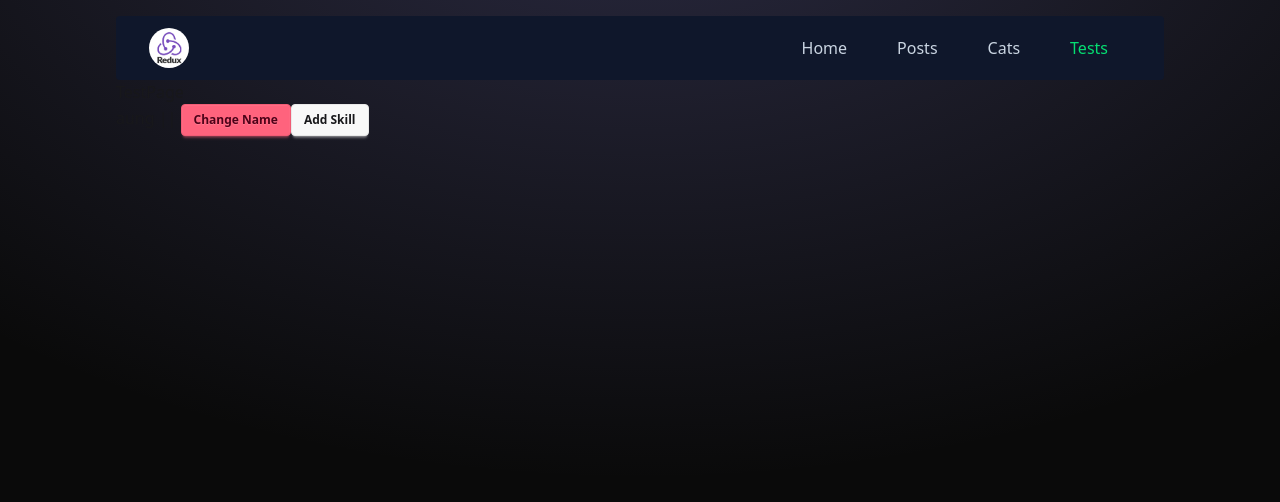
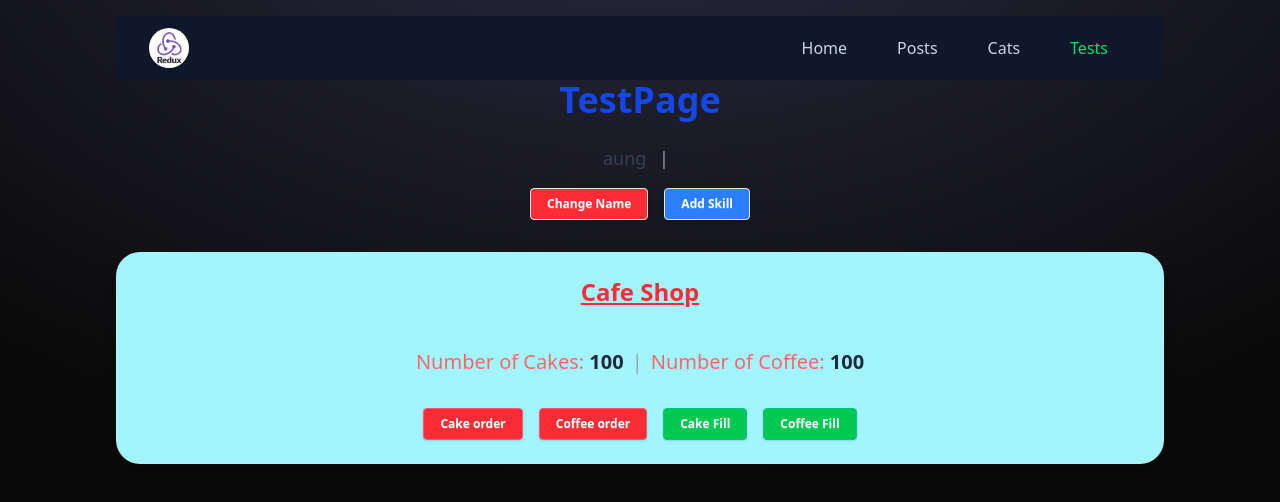
Before and after one commit to aungNyeinChan93/react_redux-toolkit_04, a React (Vite) app: page /tests in a window 1280 px wide. Shown: the top 502 px of the page. Built offline with nearby package versions, Linux system fonts and the light colour scheme; no server answers.

Commit message:
test:create custome cafeHook used by useReducer

```diff
--- /dev/null
+++ b/src/hooks/useCafeShop.jsx
@@ -0,0 +1,29 @@
+import React, { useReducer } from "react";
+
+const useCafeShop = () => {
+  const initialState = {
+    cakes: 100,
+    coffees: 100,
+  };
+
+  const cafeReducer = (state, action) => {
+    if (action.type === "CAKE_ORDER") {
+      return { ...state, cakes: state.cakes - action.payload };
+    }
+    if (action.type === "COFFEE_ORDER") {
+      return { ...state, coffees: state.coffees - action.payload };
+    }
+    if (action.type === "FILL_CAKE") {
+      return { ...state, cakes: state.cakes + action.payload };
+    }
+    if (action.type === "FILL_COFFEE") {
+      return { ...state, coffees: state.coffees + action.payload };
+    }
+    return state;
+  };
+  const [cafeState, cafeDispatch] = useReducer(cafeReducer, initialState);
+
+  return { cafeState, cafeDispatch };
+};
+
+export default useCafeShop;
--- a/src/pages/TestPage.jsx
+++ b/src/pages/TestPage.jsx
@@ -1,14 +1,26 @@
 import React from "react";
 import useTestReducer from "../hooks/useTestReducer";
+// import cakeStore from "../tests/test_orderCake";
+import useCafeShop from "../hooks/useCafeShop";
 
 const TestPage = () => {
   const { testState, testDispatch } = useTestReducer();
+
+  const { cafeState, cafeDispatch } = useCafeShop();
+
   return (
     <React.Fragment>
-      <h1>TestPage</h1>
-      {testState?.name} || {testState?.skills}
+      <h1 className="text-4xl font-bold mb-6 text-center text-blue-700">
+        TestPage
+      </h1>
+      <div className="flex flex-col items-center space-y-2 mb-6">
+        <span className="text-lg text-gray-700">
+          {testState?.name} <span className="mx-2 text-gray-400">|</span>{" "}
+          {testState?.skills}
+        </span>
+        <div className="flex space-x-4 mt-2">
           <button
-        className="btn btn-sm btn-error"
+            className="btn btn-sm bg-red-500 hover:bg-red-600 text-white px-4 py-2 rounded shadow"
             onClick={() =>
               testDispatch({ type: "TEST1", payload: "aung nyien chan" })
             }
@@ -16,13 +28,71 @@ const TestPage = () => {
             Change Name
           </button>
           <button
-        className="btn btn-sm "
+            className="btn btn-sm bg-blue-500 hover:bg-blue-600 text-white px-4 py-2 rounded shadow"
             onClick={() =>
               testDispatch({ type: "ADD_SKILL", payload: "skill one" })
             }
           >
             Add Skill
           </button>
+        </div>
+      </div>
+      <section className="p-6 w-full my-8 bg-cyan-200 min-h-[200px] rounded-3xl shadow-lg">
+        <h3 className="text-center text-2xl font-semibold text-red-500 underline mb-4">
+          Cafe Shop
+        </h3>
+        <div className="flex justify-center items-center">
+          <div>
+            <div>
+              <p className="p-2 rounded text-xl mt-4 text-red-400 text-center">
+                Number of Cakes:{" "}
+                <span className="font-bold text-gray-800">
+                  {cafeState.cakes}
+                </span>
+                <span className="mx-2 text-gray-400">|</span>
+                Number of Coffee:{" "}
+                <span className="font-bold text-gray-800">
+                  {cafeState.coffees}
+                </span>
+              </p>
+            </div>
+            <div className="flex flex-wrap justify-center items-center gap-4 mt-6">
+              <button
+                className="btn btn-error btn-sm bg-red-500 hover:bg-red-600 text-white px-4 py-2 rounded shadow"
+                onClick={() =>
+                  cafeDispatch({ type: "CAKE_ORDER", payload: 19 })
+                }
+              >
+                Cake order
+              </button>
+              <button
+                className="btn btn-error btn-sm bg-red-500 hover:bg-red-600 text-white px-4 py-2 rounded shadow"
+                onClick={() =>
+                  cafeDispatch({ type: "COFFEE_ORDER", payload: 1 })
+                }
+              >
+                Coffee order
+              </button>
+              <button
+                className="btn btn-success btn-sm bg-green-500 hover:bg-green-600 text-white px-4 py-2 rounded shadow"
+                onClick={() =>
+                  cafeDispatch({ type: "FILL_CAKE", payload: 1000 })
+                }
+              >
+                Cake Fill
+              </button>
+              <button
+                className="btn btn-success btn-sm bg-green-500 hover:bg-green-600 text-white px-4 py-2 rounded shadow"
+                onClick={() =>
+                  cafeDispatch({ type: "FILL_COFFEE", payload: 1000 })
+                }
+              >
+                Coffee Fill
+              </button>
+            </div>
+          </div>
+        </div>
+      </section>
     </React.Fragment>
   );
 };
--- a/src/tests/test_orderCake.js
+++ b/src/tests/test_orderCake.js
@@ -1,21 +1,24 @@
 import { legacy_createStore } from "redux";
 
-
+// asign waiter
 const waiterReducer = (state = { cake: 100 }, action) => {
     if (action.type === 'CAKEORDER') {
         return { ...state, cake: state.cake - action.payload }
     };
+    if (action.type === 'FILLSTOCK') {
+        return { ...state, cake: state.cake + action.payload }
+    };
     return state;
 };
 
-
+// open cakeStore
 const cakeStore = legacy_createStore(waiterReducer);
 
-
-cakeStore.subscribe(() => console.log(cakeStore.getState()));
-
+// order records
+const unsubscribe = cakeStore.subscribe(() => console.log(cakeStore.getState()));
 console.log(cakeStore.getState());
 
+// orders action
 const customerOrder = () => {
     return { type: "CAKEORDER", payload: 3 }
 };
@@ -23,6 +26,11 @@ const customerOrder = () => {
 cakeStore.dispatch((customerOrder()));
 cakeStore.dispatch((customerOrder()));
 cakeStore.dispatch((customerOrder()));
+cakeStore.dispatch({ type: 'FILLSTOCK', payload: 100 });
 
-const total = cakeStore.getState();
-console.log(`Amount of cakes :`, total)
+// const total = cakeStore.getState();
+// console.log(`Amount of cakes :`, total)
+
+unsubscribe();
+
+export default cakeStore;
```
Lines whose indentation alone changed are shown as unchanged.
